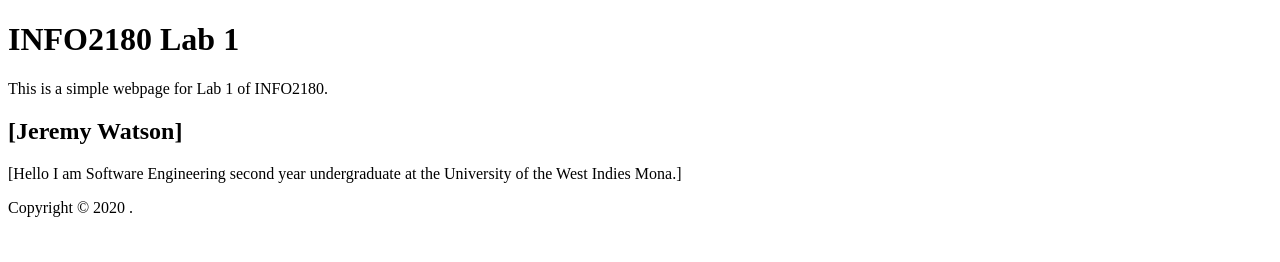
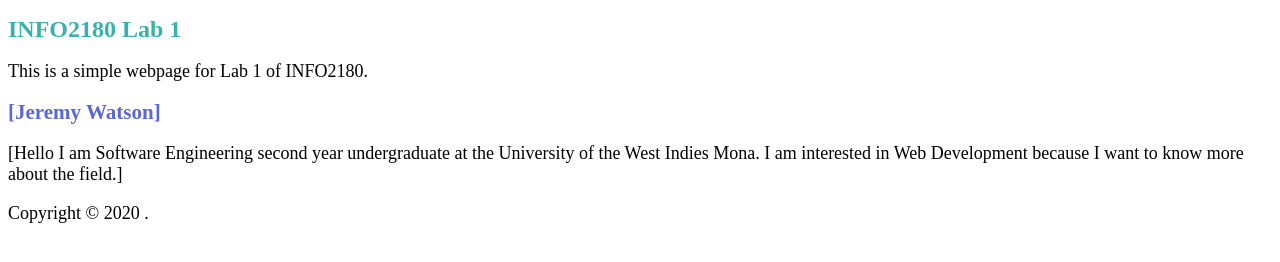
Before and after one commit to WatsonJer/info2180-lab1, a plain HTML site: page index.html in a window 1280 px wide. Drawn offline with Linux system fonts and the light colour scheme.

Commit message:
Added CSS and updated HTML with interest

```diff
--- a/index.html
+++ b/index.html
@@ -5,6 +5,7 @@
     <meta name="viewport" content="width=device-width, initial-scale=1.0">
     <meta http-equiv="X-UA-Compatible" content="ie=edge">
     <title>INFO2180 Lab 1</title>
+    <link rel="stylesheet" href="styles.css">
 </head>
 <body>
     <header>
@@ -13,7 +14,7 @@
     </header>
     <main>
         <h2>[Jeremy Watson]</h2>
-        <p>[Hello I am Software Engineering second year undergraduate at the University of the West Indies Mona.]</p>
+        <p>[Hello I am Software Engineering second year undergraduate at the University of the West Indies Mona. I am interested in Web Development because I want to know more about the field.]</p>
     </main>
     <footer>
         <p>Copyright &copy; 2020 <Jeremy Watson>.</p>
--- /dev/null
+++ b/styles.css
@@ -0,0 +1,13 @@
+h1 {
+  font-size: 24px;
+  color: #38b2ac;
+}
+
+h2 {
+  font-size: 21px;
+  color: #5a67d8;
+}
+
+p {
+  font-size: 18px;
+}
```
